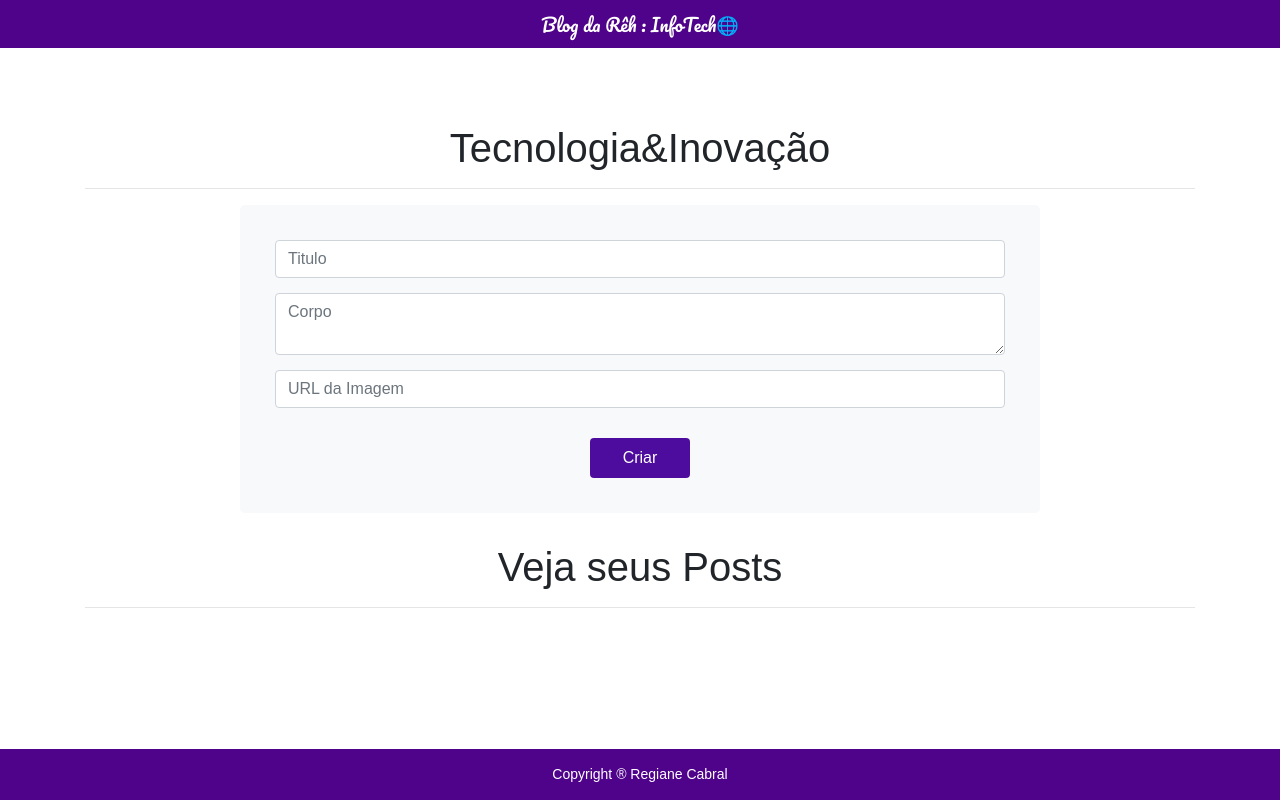
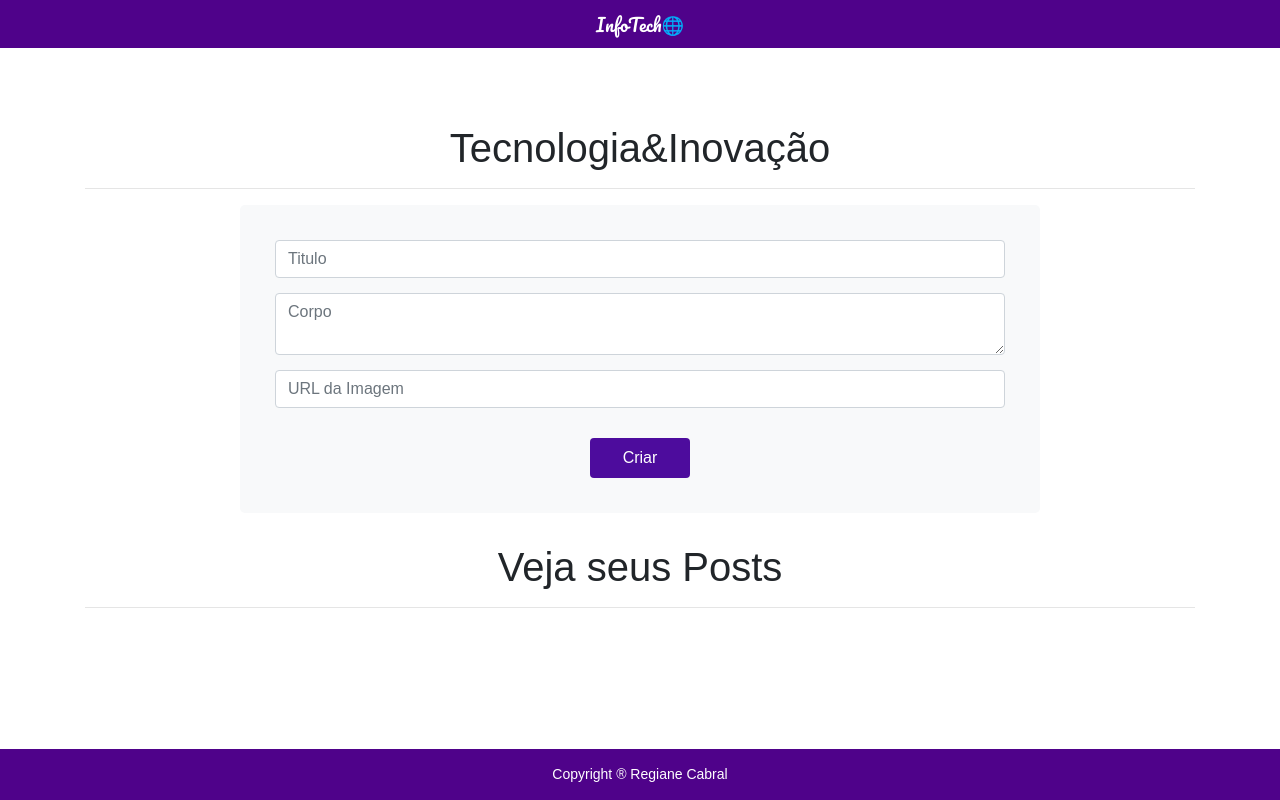
Before and after one commit to giannycabral/projeto-blog-artigo, a plain HTML site: page index.html in a window 1280 px wide. Drawn offline with nearby package versions, Linux system fonts and the light colour scheme; no server answers.

Commit message:
Atualiza título do blog e modifica o cabeçalho para refletir a nova identidade

```diff
--- a/index.html
+++ b/index.html
@@ -9,13 +9,13 @@
   <link rel="stylesheet" href="https://stackpath.bootstrapcdn.com/bootstrap/4.1.3/css/bootstrap.min.css" integrity="sha384-MCw98/SFnGE8fJT3GXwEOngsV7Zt27NXFoaoApmYm81iuXoPkFOJwJ8ERdknLPMO" crossorigin="anonymous" />
   <link href="https://fonts.googleapis.com/css?family=Pacifico" rel="stylesheet" />
   <link rel="stylesheet" href="/styles.css" />
-  <title>Blog Javascript</title>
+  <title>Blog da Rêh</title>
 </head>
 
 <body>
 
   <header class="header-container container-fluid">
-    <span class="header-title">Blog da Rêh : InfoTech🌐</span>
+    <span class="header-title">InfoTech🌐</span>
 </header>
 
 <main class="container conteudo">
```
